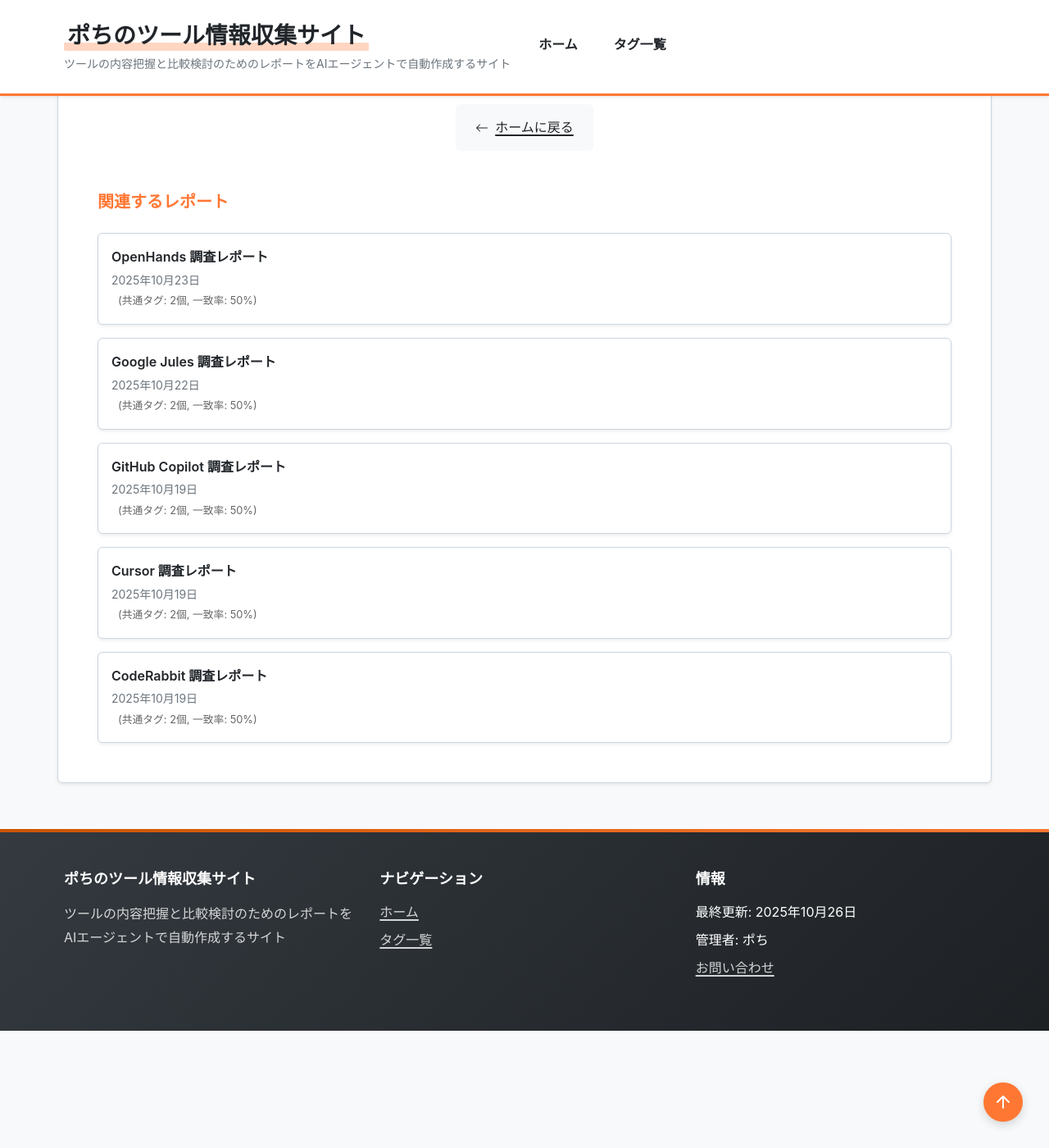
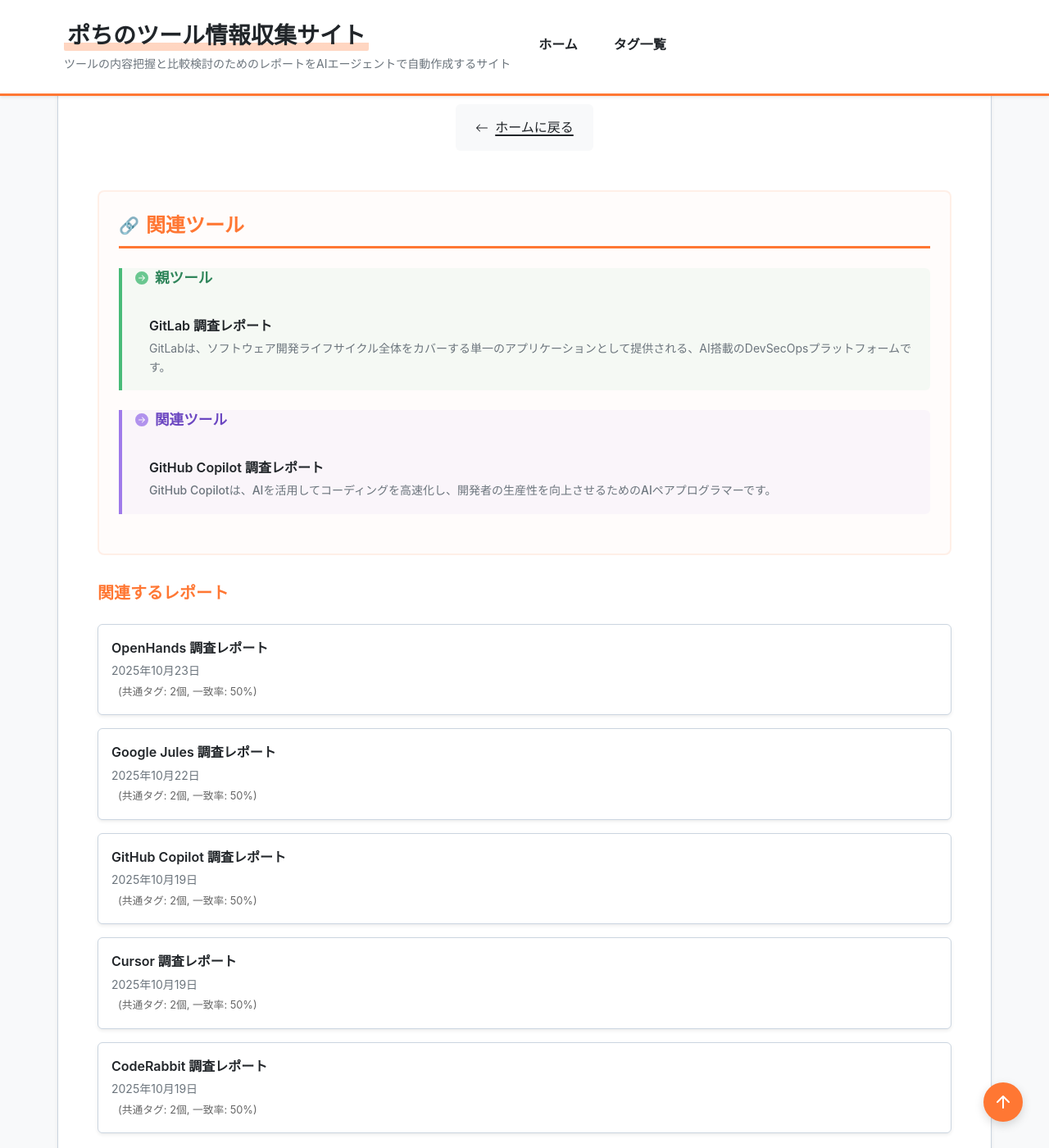
Before and after one commit to aegisfleet/tool-survey-report, a Jekyll site: the page built from _reports/gitlab-duo.md, in a window 1280 px wide and 1400 px high, scrolled down 6755 px. Shown: the whole window at 82% size. Built offline with Jekyll 4.4.1, drawn with Linux system fonts in a browser that asks for light colours.

Commit message:
feat(report-relationship-system): Implement related tools UI component integration
- Add related-tools.html include to report layout
- Update _sass/_reports.scss with new related tools styling
- Mark related tools tasks as completed in tasks.md
- Integrate related tools section before related reports section
- Add color-coded styling for parent, child, and sibling tool relationships
- Ensure responsive design and consistent visual hierarchy
Completes implementation of the report relationship system UI component and layout integration.

```diff
--- a/_layouts/report.html
+++ b/_layouts/report.html
@@ -144,6 +144,8 @@
     </div>
     </div>
 
+    {% include related-tools.html %}
+
     {% if page.tags and page.tags.size > 0 %}
     <div class="related-reports">
       <h3>関連するレポート</h3>
--- a/_sass/_reports.scss
+++ b/_sass/_reports.scss
@@ -442,6 +442,72 @@
   }
 }
 
+// Related tools section
+.related-tools-section {
+  margin: map-get($spacers, 6) 0;
+  padding: map-get($spacers, 4);
+  border: 1px solid $border-color;
+  border-radius: $border-radius;
+  background-color: rgba($light-gray, 0.3);
+
+  h3 {
+    margin-top: 0;
+    margin-bottom: map-get($spacers, 4);
+    color: $primary-color;
+    font-size: 1.25rem;
+    border-bottom: 2px solid $secondary-color;
+    padding-bottom: map-get($spacers, 2);
+  }
+
+  .parent-tool, .child-tools, .sibling-tools {
+    margin: map-get($spacers, 4) 0;
+
+    h4 {
+      font-size: 1rem;
+      color: $text-color;
+      margin-bottom: map-get($spacers, 2);
+      font-weight: $font-weight-semibold;
+    }
+
+    ul {
+      @extend %list-reset;
+
+      li {
+        margin: map-get($spacers, 2) 0;
+
+        a {
+          color: $link-color;
+          font-weight: $font-weight-medium;
+
+          &:hover,
+          &:focus {
+            color: $link-hover;
+            text-decoration: underline;
+          }
+        }
+      }
+    }
+  }
+
+  .parent-tool {
+    border-left: 4px solid $success-color;
+    padding-left: map-get($spacers, 3);
+    background-color: rgba($success-color, 0.05);
+  }
+
+  .child-tools {
+    border-left: 4px solid $warning-color;
+    padding-left: map-get($spacers, 3);
+    background-color: rgba($warning-color, 0.05);
+  }
+
+  .sibling-tools {
+    border-left: 4px solid #9f7aea;
+    padding-left: map-get($spacers, 3);
+    background-color: rgba(159, 122, 234, 0.05);
+  }
+}
+
 // Related reports
 .related-reports {
   h3 {
```
Also changed, not shown: .kiro/specs/report-relationship-system/tasks.md.
